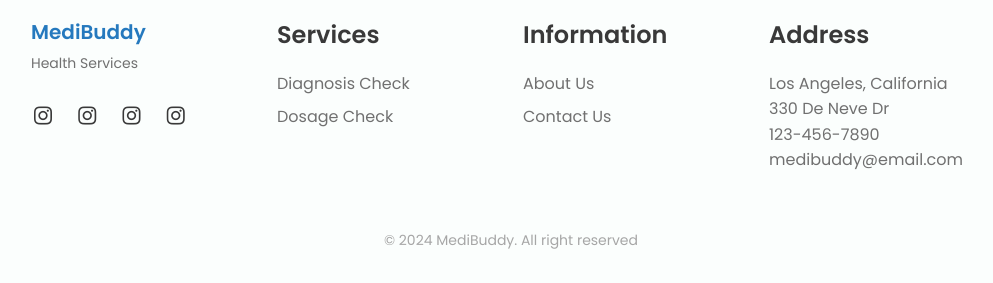
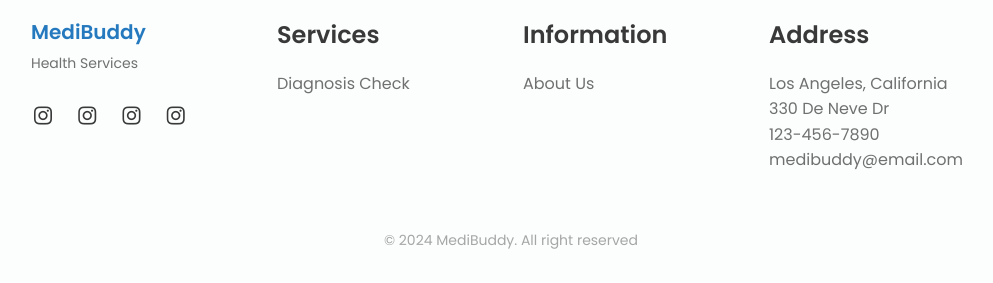
Before and after one commit to aroy23/MediBuddy, a Flask app: page / in a window 1280 px wide. Shown: the part 1769-2052 px from the top of the page, without its empty margins (129-1122 px from the left). Run offline with Flask 3, Linux system fonts and the light colour scheme.

Commit message:
Fixed footer code

```diff
--- a/flask-server/templates/framework.html
+++ b/flask-server/templates/framework.html
@@ -178,8 +178,7 @@
                 <div class="footer__content">
                     <h3 class="footer__title">Services</h3>
                     <ul>
-                        <li><a href="#" class="footer__link">Diagnosis Check</a></li>
-                        <li><a href="#" class="footer__link">Dosage Check</a></li>
+                        <li><a href="{{ url_for('framework') }}" class="footer__link">Diagnosis Check</a></li>
                     </ul>
                 </div>
 
@@ -188,7 +187,6 @@
                     <h3 class="footer__title">Information</h3>
                     <ul>
                         <li><a href="{{ url_for('index') }}" class="footer__link">About Us</a></li>
-                        <li><a href="#" class="footer__link">Contact Us</a></li>
                     </ul>
                 </div>
 
--- a/flask-server/templates/index.html
+++ b/flask-server/templates/index.html
@@ -130,8 +130,7 @@
                 <div class="footer__content">
                     <h3 class="footer__title">Services</h3>
                     <ul>
-                        <li><a href="#" class="footer__link">Diagnosis Check</a></li>
-                        <li><a href="#" class="footer__link">Dosage Check</a></li>
+                        <li><a href="{{ url_for('framework') }}" class="footer__link">Diagnosis Check</a></li>
                     </ul>
                 </div>
 
@@ -140,7 +139,6 @@
                     <h3 class="footer__title">Information</h3>
                     <ul>
                         <li><a href="#about" class="footer__link">About Us</a></li>
-                        <li><a href="#" class="footer__link">Contact Us</a></li>
                     </ul>
                 </div>
 
--- a/flask-server/templates/report.html
+++ b/flask-server/templates/report.html
@@ -113,8 +113,7 @@
                 <div class="footer__content">
                     <h3 class="footer__title">Services</h3>
                     <ul>
-                        <li><a href="#" class="footer__link">Diagnosis Check</a></li>
-                        <li><a href="#" class="footer__link">Dosage Check</a></li>
+                        <li><a href="{{ url_for('framework') }}" class="footer__link">Diagnosis Check</a></li>
                     </ul>
                 </div>
 
@@ -125,7 +124,6 @@
                     <h3 class="footer__title">Information</h3>
                     <ul>
                         <li><a href="{{ url_for('index') }}" class="footer__link">About Us</a></li>
-                        <li><a href="#" class="footer__link">Contact Us</a></li>
                     </ul>
                 </div>
 
```
